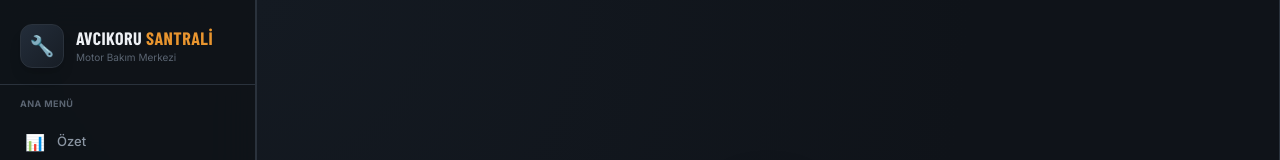
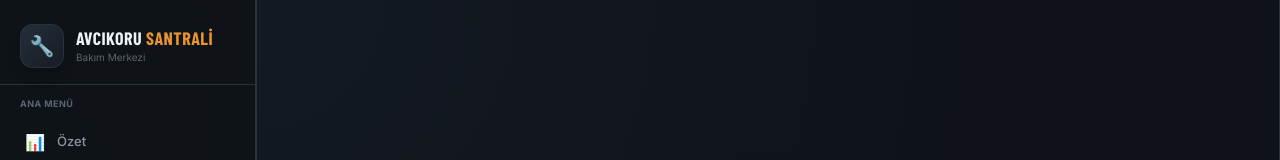
Before and after one commit to yalcinsahin55/agm-bakim-nextjs, a Next.js app: page /login in a window 1280 px wide. Shown: the top 160 px of the page. Built offline with nearby package versions, Linux system fonts and the light colour scheme; no server answers.

Commit message:
Replace fetch with cachedFetch for API call

```diff
--- a/components/Sidebar.jsx
+++ b/components/Sidebar.jsx
@@ -4,6 +4,7 @@ import { useEffect, useState } from "react";
 import Link from "next/link";
 import { usePathname, useRouter } from "next/navigation";
 import { toast } from "sonner";
+import { cachedFetch } from "@/lib/apiCache";
 
 const ITEMS = [
   { href: "/dashboard", label: "Özet", icon: "📊" },
@@ -24,8 +25,7 @@ export default function Sidebar() {
 
   useEffect(() => {
     let alive = true;
-    fetch("/api/maintenance-types/panel")
-      .then((r) => (r.ok ? r.json() : null))
+    cachedFetch("/api/maintenance-types/panel", 30000)
       .then((data) => {
         if (!data || !alive) return;
         setGecikmis((data.items || []).filter((i) => i.status === "gecikmis").length);
@@ -59,7 +59,7 @@ export default function Sidebar() {
             <div className="font-display text-lg font-bold uppercase tracking-wide leading-tight">
               Avcıkoru <span className="text-amber">Santrali</span>
             </div>
-            <div className="text-[10px] text-faint">Motor Bakım Merkezi</div>
+            <div className="text-[10px] text-faint">Bakım Merkezi</div>
           </div>
         </div>
       </div>
@@ -98,7 +98,7 @@ export default function Sidebar() {
         </div>
       </nav>
 
-      {/* Alt Bilgi - Çıkış */}
+      {/* Çıkış */}
       <div className="p-3 border-t border-border">
         <button
           onClick={handleLogout}
```
